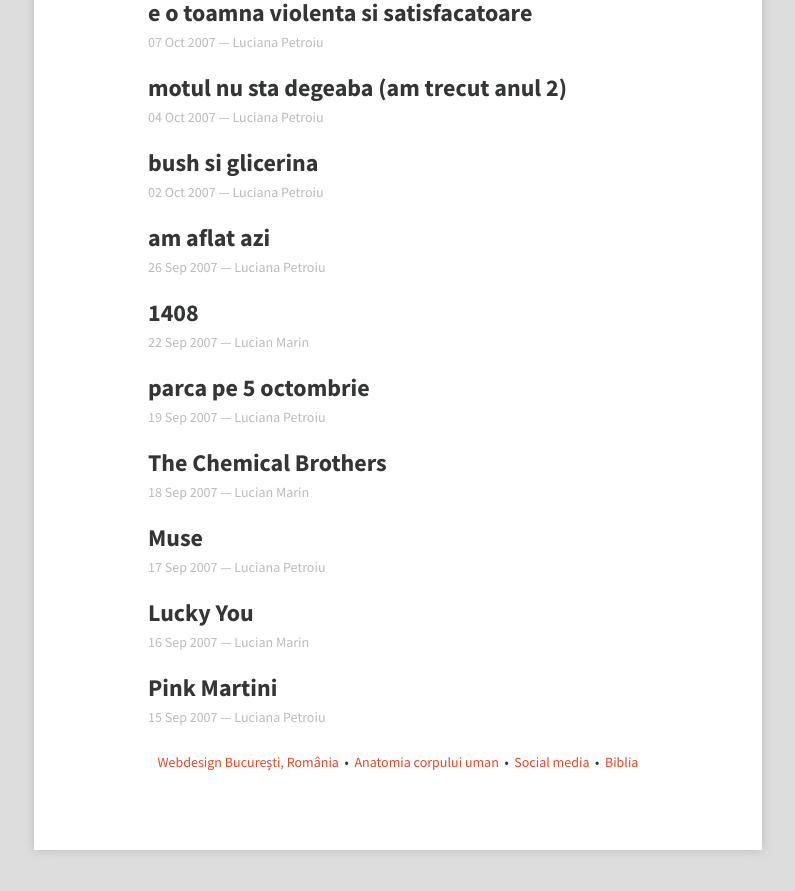
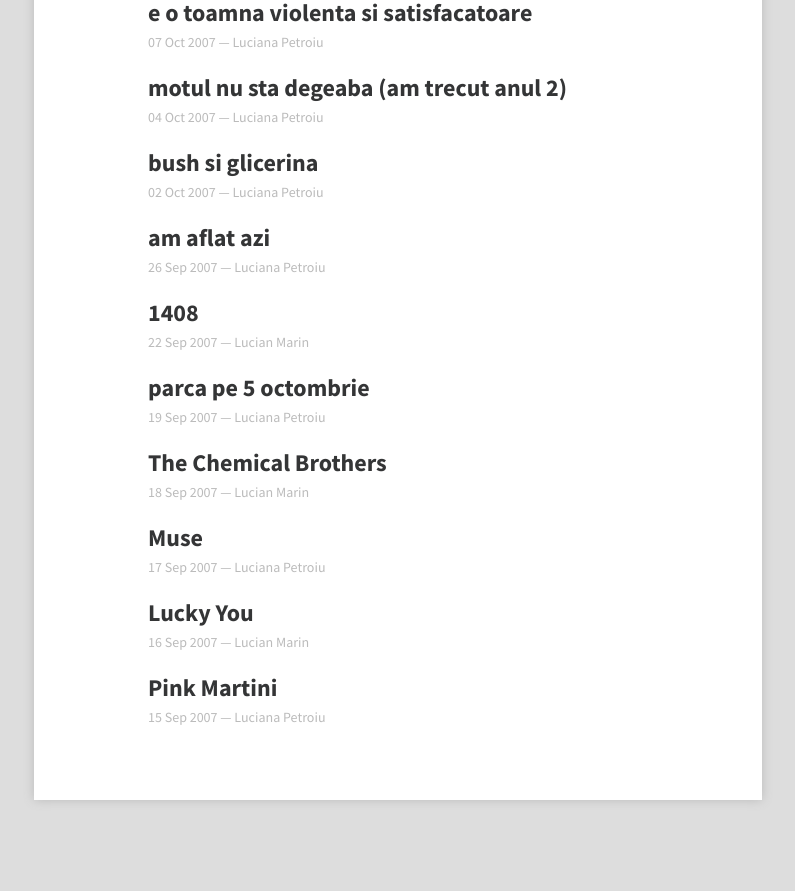
Before and after one commit to evno/evno.github.io, a Jekyll site: the page built from index.html, in a window 1280 px wide and 900 px high, scrolled down 5318 px. Shown: the top 891 px of the window, without its empty margins (242-1037 px from the left). Built offline with Jekyll 4.4.1, drawn with Linux system fonts in a browser that asks for light colours; after the commit the page ends 6168 px from its top, so only the background shows below that.

Commit message:
remove links

```diff
--- a/index.html
+++ b/index.html
@@ -8,13 +8,3 @@ section: jurnal
     <h2><a href="{{ post.url }}">{{ post.title }}</a></h2>
     <p class="date">{{ post.date | date_to_string }} &mdash; {{ post.author }}</p>
 {% endfor %}
-
-<p align="center">
-    <a href="http://lucianmarin.com/" title="Lucian Marin">Webdesign București, România</a>
-        &nbsp;&bull;&nbsp;
-    <a href="http://omenesc.ro/" title="Corpul omenesc">Anatomia corpului uman</a>
-        &nbsp;&bull;&nbsp;
-    <a href="http://sublevel.net/" title="Rețea socială">Social media</a>
-        &nbsp;&bull;&nbsp;
-    <a href="http://verset.ro/" title="Sfânta Scriptură">Biblia</a>
-</p>
```
